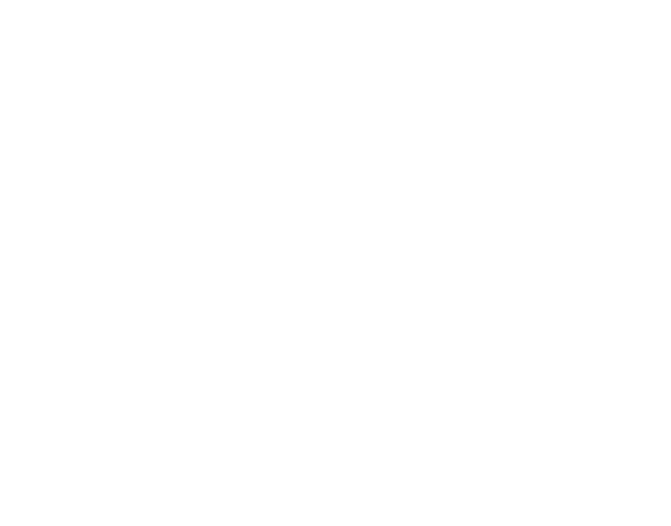
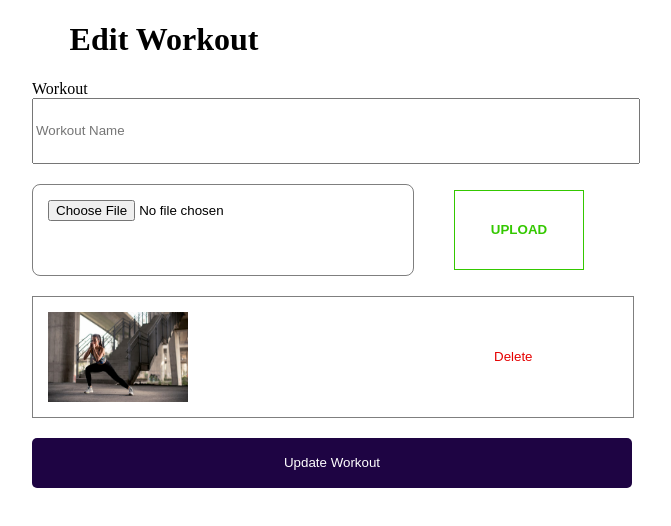
Before and after one commit to PAF-IT3030/JUN_WE_135, a React (Create React App) app in the folder frontend/: page /updateWorkout in a window 1280 px wide. Before the commit this address had no page. Shown: the top 526 px of the page, without its empty margins (476-1147 px from the left). Built offline with nearby package versions, Linux system fonts and the light colour scheme.

Commit message:
Create Updateworkout page

```diff
--- a/frontend/src/App.js
+++ b/frontend/src/App.js
@@ -1,4 +1,5 @@
 import CreateWorkout from "./pages/createWorkout/CreateWorkout";
+import Updateworkout from "./pages/updateWorkout/Updateworkout";
 import Home from "./pages/home/Home";
 import {Routes,Route} from "react-router-dom";
 
@@ -9,6 +10,7 @@
      <Routes>
       <Route path="/" element={<Home/>}/>
       <Route path="/createWorkout" element={<CreateWorkout/>}/>
+      <Route path="/updateWorkout" element={<Updateworkout/>}/>
       </Routes>
     </div>
   );
--- /dev/null
+++ b/frontend/src/pages/updateWorkout/Updateworkout.css
@@ -0,0 +1,80 @@
+.Updateworkout h1{
+    text-align: center;
+}
+
+.Updateworkout .input-section {
+    display: flex;
+    flex-direction: column;
+}
+
+.Updateworkout .file-section {
+    display: flex;
+    flex-direction: column;
+    gap: 20px;
+}
+
+.Updateworkout .img-upload{
+    display: flex;
+    gap: 40px;
+    align-items: center;
+}
+
+.Updateworkout input{
+    width: 600px;
+    height: 60px;
+}
+
+.Updateworkout .uploadBtn button{
+  background-color: white;
+  border: 1px solid #34c800;
+  color: #34c800;
+  font-weight: 600;
+  height: 80px;
+  width: 130px;
+  cursor: pointer;
+}
+
+.Updateworkout .submitBtn button{
+  background-color: #1E0443;
+  color: white;
+  font-weight: 500;
+  height: 50px;
+  width: 600px;
+  border: none;
+  border-radius: 5px;
+  cursor: pointer;
+}
+
+.Updateworkout .file-section {
+  border: 0.2px solid rgba(0, 0, 0, 0.5);
+  padding: 15px;
+  border-radius: 8px;
+  width: 350px;
+}
+
+.Updateworkout .form-section{
+    display: flex;
+    flex-direction: column;
+    gap: 20px;
+    margin-left: 500px;
+}
+
+.form-section .AddDelete img {
+    height: 90px;
+    width: 140px;
+}
+
+.form-section .AddDelete button{
+  background-color: white;
+  color: #e50000;
+  font-weight: 500;
+  border: none;
+}
+
+.form-section .AddDelete{
+    display: flex;
+    gap: 300px;
+    border: 0.2px solid rgba(0, 0, 0, 0.5);
+    padding: 15px;
+    width: 570px;
+}
--- /dev/null
+++ b/frontend/src/pages/updateWorkout/Updateworkout.jsx
@@ -0,0 +1,40 @@
+import React from 'react'
+import './Updateworkout.css'
+import workoutimage from '../../images/workoutimage.jpeg'
+
+function Updateworkout() {
+  return (
+    <div className='Updateworkout'>
+        <h1>Edit Workout</h1>
+      <form className='form-section'>
+        <div className='input-section'>
+          <label>Workout </label>
+          <input type='text' placeholder='Workout Name' required/>
+        </div>
+        <div className='img-upload'>
+
+          <div className='file-section'>
+
+          <input type='file' required/>
+          </div>
+          <div className='uploadBtn'>
+            <button type='button'>UPLOAD </button>
+          </div>
+        </div>
+
+        <div className='AddDelete'>
+            <img src={workoutimage}/>
+            <button type='button'>Delete</button>
+        </div>
+
+        <div className='submitBtn'>
+          <button type='submit'>Update Workout</button>
+
+        </div>
+
+      </form>
+    </div>
+  )
+}
+
+export default Updateworkout
```
